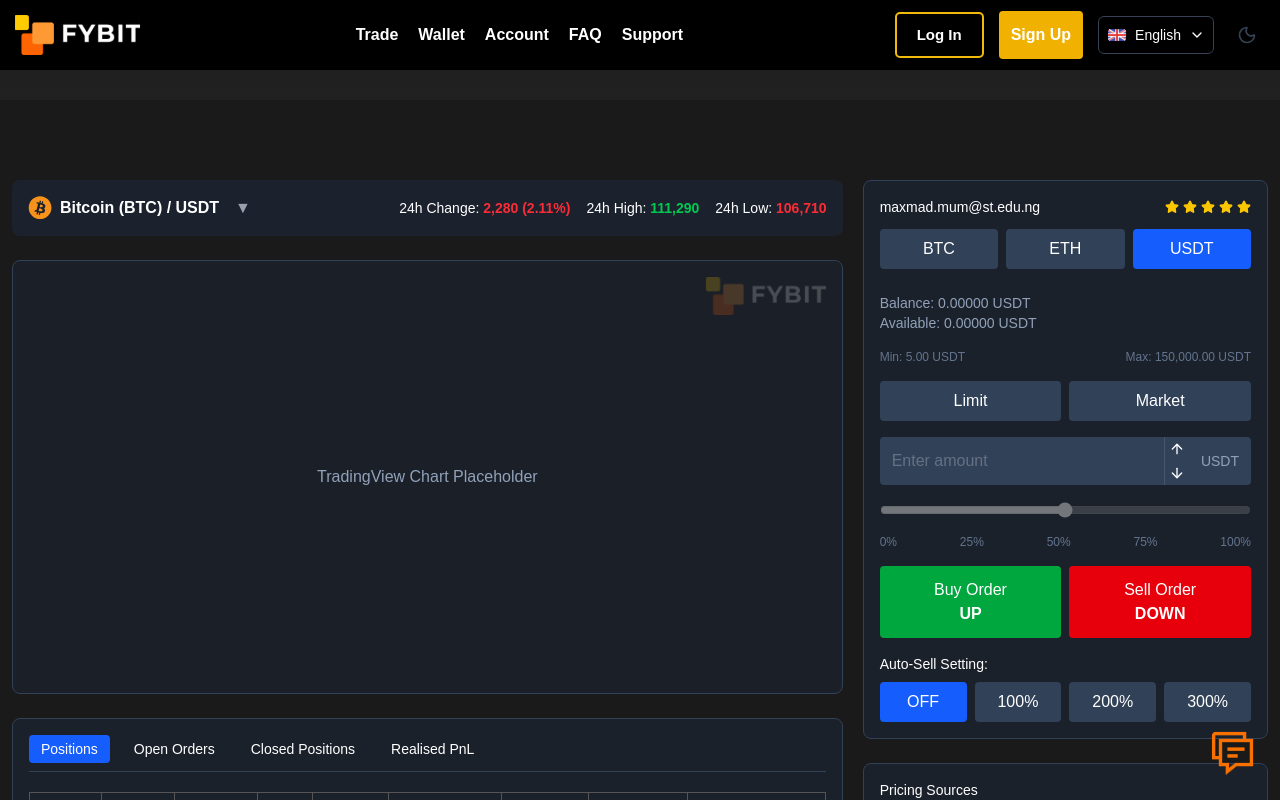
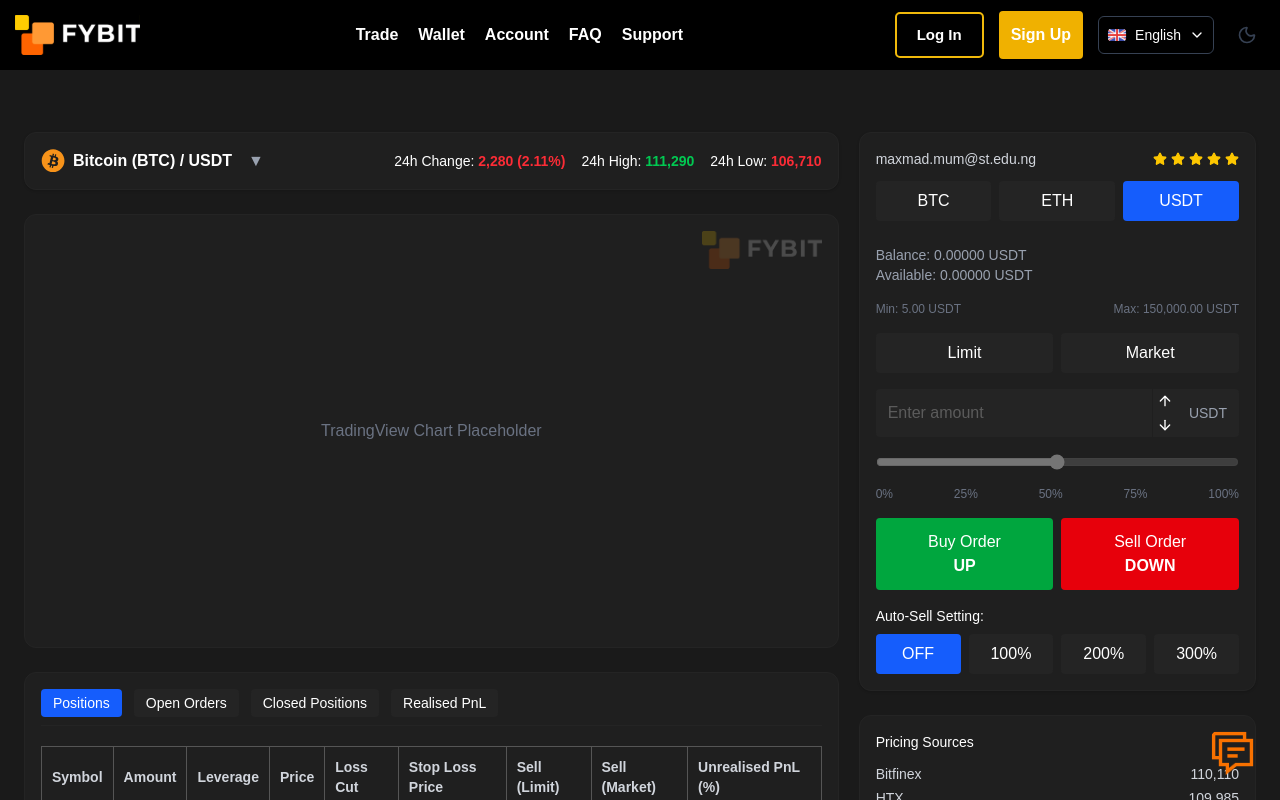
Before and after one commit to MadMax-source/fybit-clone, a Next.js app: page /Chart in a window 1280 px wide. Shown: the top 800 px of the page. Built offline with nearby package versions, Linux system fonts and the light colour scheme.

Commit message:
added cahnges

```diff
--- a/app/Chart/page.tsx
+++ b/app/Chart/page.tsx
@@ -2,9 +2,9 @@
 
 const page = () => {
   return (
-    <div>
+    <>
       <Chart />
-    </div>
+    </>
   );
 };
 
--- a/components/Chart/Chart.tsx
+++ b/components/Chart/Chart.tsx
@@ -7,14 +7,14 @@
 
 const Chart = () => {
   return (
-    <div className="text-white bg-[#1a1a1a] ">
+    <div className="text-white bg-[#1a1a1a] min-h-screen">
       <Header />
 
-      <main className=" bg-[#1a1a1a] mx-auto py-20 grid grid-cols-1 lg:grid-cols-3 gap-6 px-3">
+      <main className="bg-[#1a1a1a] mx-auto py-8 grid grid-cols-1 lg:grid-cols-3 gap-6 px-3 lg:px-6">
         {/* Left / Chart Section */}
         <section className="lg:col-span-2 space-y-6">
           {/* Market Info */}
-          <div className="flex flex-wrap items-center justify-between bg-slate-800/60 p-4 rounded-lg">
+          <div className="flex flex-wrap items-center justify-between bg-[#1f1f1f] p-4 rounded-xl border border-[#242424] shadow-sm">
             <div className="flex items-center gap-2">
               <Image alt="btc" width={24} height={24} src="/svg/bitcoin.svg" />
               <span className="font-semibold">Bitcoin (BTC) / USDT</span>
@@ -37,7 +37,7 @@
           </div>
 
           {/* Chart Area */}
-          <div className="border border-slate-700 rounded-lg bg-slate-800/40 p-4 relative">
+          <div className="border border-[#242424] rounded-xl bg-[#1f1f1f] p-4 relative">
             <div className="absolute top-4 right-4 opacity-20">
               <Image
                 src="/images/FYBIT_white_horizontal.png"
@@ -46,20 +46,20 @@
                 height={40}
               />
             </div>
-            <div className="h-[400px] flex items-center justify-center text-slate-400">
+            <div className="h-[400px] flex items-center justify-center text-gray-500">
               {/* Chart goes here */}
               TradingView Chart Placeholder
             </div>
           </div>
 
           {/* Positions Table */}
-          <div className="bg-slate-800/50 border border-slate-700 rounded-lg p-4">
-            <div className="flex gap-3 border-b border-slate-700 pb-2 mb-4 text-sm">
+          <div className="bg-[#1f1f1f] border border-[#242424] rounded-xl p-4">
+            <div className="flex gap-3 border-b border-[#242424] pb-2 mb-4 text-sm">
               {['Positions', 'Open Orders', 'Closed Positions', 'Realised PnL'].map((tab, i) => (
                 <button
                   key={i}
-                  className={`px-3 py-1 rounded ${
-                    i === 0 ? 'bg-blue-600 text-white' : 'hover:bg-slate-700'
+                  className={`px-3 py-1 rounded transition ${
+                    i === 0 ? 'bg-blue-600 text-white' : 'bg-[#242424] hover:bg-blue-600/20'
                   }`}
                 >
                   {tab}
@@ -69,7 +69,7 @@
 
             <table className="w-full text-sm">
               <thead>
-                <tr className="text-slate-300 border-b border-slate-700">
+                <tr className="text-gray-300 border-b border-[#242424]">
                   {[
                     'Symbol',
                     'Amount',
@@ -81,7 +81,7 @@
                     'Sell (Market)',
                     'Unrealised PnL (%)',
                   ].map((th) => (
-                    <th key={th} className="py-2 text-left px-2">
+                    <th key={th} className="py-2 text-left px-2 font-medium">
                       {th}
                     </th>
                   ))}
@@ -89,7 +89,7 @@
               </thead>
               <tbody>
                 <tr>
-                  <td colSpan={11} className="text-center py-6 text-slate-500">
+                  <td colSpan={11} className="text-center py-6 text-gray-500">
                     No positions yet
                   </td>
                 </tr>
@@ -100,9 +100,9 @@
 
         {/* Mobile / Order Section */}
         <aside className="space-y-6">
-          <div className="bg-slate-800/50 p-4 rounded-lg border border-slate-700">
+          <div className="bg-[#1f1f1f] p-4 rounded-xl border border-[#242424] shadow-sm">
             <div className="flex justify-between items-center">
-              <span className="text-sm">maxmad.mum@st.edu.ng</span>
+              <span className="text-sm text-gray-300">maxmad.mum@st.edu.ng</span>
               <div className="flex gap-1 text-yellow-400">
                 {[...Array(5)].map((_, i) => (
                   <Star key={i} size={14} fill="currentColor" />
@@ -115,8 +115,8 @@
               {['BTC', 'ETH', 'USDT'].map((tab, i) => (
                 <button
                   key={tab}
-                  className={`flex-1 py-2 rounded ${
-                    i === 2 ? 'bg-blue-600 text-white' : 'bg-slate-700 hover:bg-slate-600'
+                  className={`flex-1 py-2 rounded transition ${
+                    i === 2 ? 'bg-blue-600 text-white' : 'bg-[#242424] hover:bg-blue-600/20'
                   }`}
                 >
                   {tab}
@@ -126,54 +126,51 @@
 
             {/* Form */}
             <form className="mt-6 space-y-4">
-              <div className="text-sm text-slate-400">
+              <div className="text-sm text-gray-400">
                 <p>Balance: 0.00000 USDT</p>
                 <p>Available: 0.00000 USDT</p>
               </div>
 
-              <div className="flex justify-between text-xs text-slate-500">
+              <div className="flex justify-between text-xs text-gray-500">
                 <span>Min: 5.00 USDT</span>
                 <span>Max: 150,000.00 USDT</span>
               </div>
 
               {/* Order Type */}
               <div className="flex gap-2">
-                <button
-                  type="button"
-                  className="flex-1 bg-slate-700 py-2 rounded hover:bg-slate-600"
-                >
-                  Limit
-                </button>
-                <button
-                  type="button"
-                  className="flex-1 bg-slate-700 py-2 rounded hover:bg-slate-600"
-                >
-                  Market
-                </button>
+                {['Limit', 'Market'].map((label) => (
+                  <button
+                    key={label}
+                    type="button"
+                    className="flex-1 bg-[#242424] py-2 rounded hover:bg-blue-600/20"
+                  >
+                    {label}
+                  </button>
+                ))}
               </div>
 
               {/* Amount Input */}
-              <div className="flex items-center bg-slate-700 rounded overflow-hidden">
+              <div className="flex items-center bg-[#242424] rounded overflow-hidden">
                 <input
                   type="number"
                   placeholder="Enter amount"
                   disabled
                   className="flex-1 bg-transparent px-3 py-2 text-white outline-none disabled:opacity-50"
                 />
-                <div className="flex flex-col border-l border-slate-600">
-                  <button type="button" className="p-1 hover:bg-slate-600">
+                <div className="flex flex-col border-l border-[#1f1f1f]">
+                  <button type="button" className="p-1 hover:bg-[#1f1f1f]">
                     <ArrowUp size={16} />
                   </button>
-                  <button type="button" className="p-1 hover:bg-slate-600">
+                  <button type="button" className="p-1 hover:bg-[#1f1f1f]">
                     <ArrowDown size={16} />
                   </button>
                 </div>
-                <span className="px-3 text-slate-400 text-sm">USDT</span>
+                <span className="px-3 text-gray-400 text-sm">USDT</span>
               </div>
 
               {/* Slider */}
               <input type="range" className="w-full accent-blue-600 disabled:opacity-50" disabled />
-              <div className="flex justify-between text-xs text-slate-500">
+              <div className="flex justify-between text-xs text-gray-500">
                 {['0%', '25%', '50%', '75%', '100%'].map((v) => (
                   <span key={v}>{v}</span>
                 ))}
@@ -196,8 +193,8 @@
                   {['OFF', '100%', '200%', '300%'].map((label, i) => (
                     <button
                       key={label}
-                      className={`flex-1 py-2 rounded ${
-                        i === 0 ? 'bg-blue-600 text-white' : 'bg-slate-700 hover:bg-slate-600'
+                      className={`flex-1 py-2 rounded transition ${
+                        i === 0 ? 'bg-blue-600 text-white' : 'bg-[#242424] hover:bg-blue-600/20'
                       }`}
                     >
                       {label}
@@ -209,9 +206,9 @@
           </div>
 
           {/* Pricing Section */}
-          <div className="bg-slate-800/50 p-4 rounded-lg border border-slate-700">
-            <h4 className="text-sm mb-3">Pricing Sources</h4>
-            <ul className="space-y-1 text-sm">
+          <div className="bg-[#1f1f1f] p-4 rounded-xl border border-[#242424]">
+            <h4 className="text-sm mb-3 font-medium">Pricing Sources</h4>
+            <ul className="space-y-1 text-sm text-gray-300">
               {[
                 ['Bitfinex', '110,110'],
                 ['HTX', '109,985'],
@@ -219,7 +216,7 @@
                 ['Coinbase', '110,045'],
                 ['Bybit', '109,995'],
               ].map(([name, price]) => (
-                <li key={name} className="flex justify-between">
+                <li key={name} className="flex justify-between hover:text-blue-400 transition">
                   <span>{name}</span>
                   <span>{price}</span>
                 </li>
```
